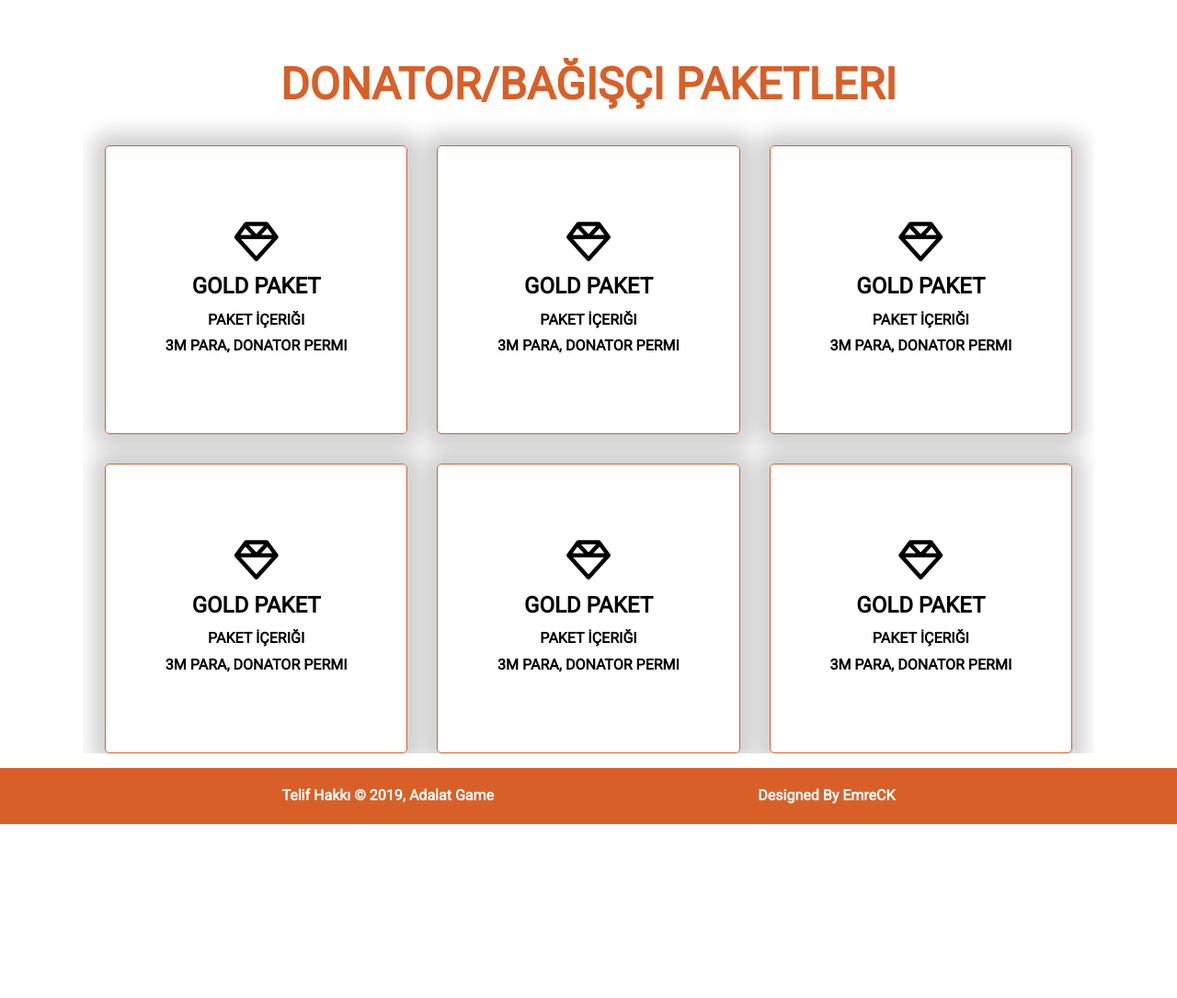
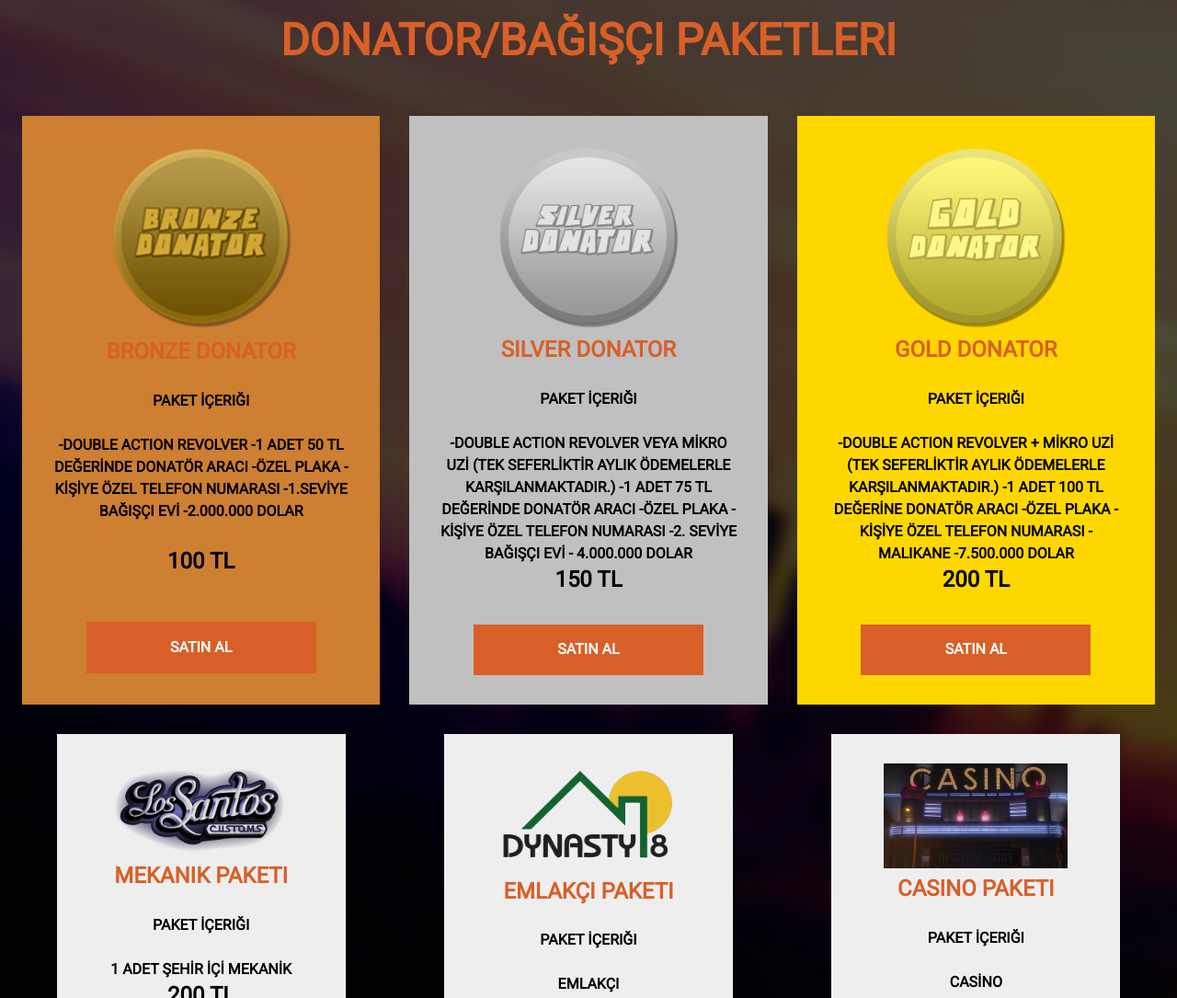
Before and after one commit to EmreCKE/AdaletRoleplaySite, a website: page dist/index.html in a window 1280 px wide. Shown: the part 1260-2345 px from the top of the page at 92% size. Before the commit the page ends 2156 px from the top, so only its background shows below. Drawn offline with nearby package versions, Linux system fonts and the light colour scheme.

Commit message:
Initial commit

```diff
--- a/scss/main.scss
+++ b/scss/main.scss
@@ -33,9 +33,10 @@ a {
     font-weight: bold;
     text-transform: uppercase;
     background: $main-color;
-    padding: 1rem;
     display: inline-block;
     width: 250px;
+    padding: 1rem;
+    cursor: pointer;
 }
 
 .btn-light {
@@ -55,7 +56,7 @@ a {
     justify-content: space-around;
     align-items: center;
     position: fixed;
-    z-index: 1;
+    z-index: 99;
     width: 100%;
     top: 0;
     padding: 0.5rem;
@@ -92,18 +93,13 @@ a {
             top: 70%;
             left: 29%;
             padding: 1rem;
-            .btn {
-                margin-right: 6rem;
+            a {
+                color: #fff;
+                margin-right: 5rem;
                 transition: all 0.6s;
-                a {
-                    transition: all 0.6s;
-                    color: #fff;
-                }
                 &:hover {
                     background: #fff;
-                }
-                &:hover a {
-                    color: black;
+                    color: $main-color;
                 }
             }
         }
@@ -144,37 +140,87 @@ a {
         }
     }
     &-donator {
-        margin-top: 3rem;
-        text-align: center;
+        padding-bottom: 1rem;
+        .container {
+            max-width: 1300px;
+        }
+        .btn {
+            margin-top: 2rem;
+        }
+        background: url("/dist/img/gta\ ucurum.jpg") no-repeat center center/cover;
         h1 {
+            padding: 1rem;
             font-size: 3rem;
+            color: $main-color;
+            text-align: center;
             text-transform: uppercase;
-            padding: 1rem;
-            color: $main-color;
-            margin-bottom: 1rem;
+        }
+        .overlay {
+            background: rgba(0, 0, 0, 0.7);
+            position: relative;
+            top: 0;
+            left: 0;
+            width: 100%;
+            height: 100%;
+            z-index: 1;
         }
         .donators {
+            margin-top: 2rem;
             display: grid;
             grid-template-columns: repeat(3, 1fr);
             grid-gap: 2rem;
-            font-weight: 800;
-            text-transform: uppercase;
-            .donator {
-                line-height: 1.8;
-                box-shadow: h2 {
-                    font-size: 2.4rem;
-                    text-transform: uppercase;
-                }
-                padding: 5rem 1rem;
-                border: 1px solid $main-color;
-                border-radius: 5px;
-                transition: all 1s;
-                -webkit-box-shadow: 0px 0px 21px 13px rgba(0, 0, 0, 0.19);
-                -moz-box-shadow: 0px 0px 21px 13px rgba(0, 0, 0, 0.19);
-                box-shadow: 0px 0px 21px 13px rgba(0, 0, 0, 0.19);
+            color: #fff;
+            img {
+                width: 200px;
+            }
+            a {
+                color: #fff;
+                transition: all 0.7s;
                 &:hover {
                     background: $main-color;
-                    color: #fff;
+                    color: black;
+                }
+            }
+            .donator {
+                margin: 0 auto;
+                padding: 2rem;
+                text-align: center;
+                font-weight: bold;
+                text-transform: uppercase;
+                transition: all 0.6s;
+                color: black;
+                background: #eee;
+                &:nth-child(1) {
+                    background: #cd7f32;
+                    .btn {
+                        margin-top: 3rem;
+                    }
+                }
+                &:nth-child(2) {
+                    background: silver;
+                }
+                &:nth-child(3) {
+                    background: gold;
+                }
+                &:hover {
+                    background: #fff;
+                    color: $main-color;
+                    transform: scale(1.1);
+                }
+                &:hover h4 {
+                    color: $main-color;
+                }
+                h4 {
+                    font-size: 1.5rem;
+                    color: $main-color;
+                    transition: all 0.6s;
+                }
+                .donator-content {
+                    line-height: 1.5;
+                    font-size: 1rem;
+                }
+                .price {
+                    font-size: 1.5rem;
                 }
             }
         }
@@ -182,7 +228,6 @@ a {
 }
 
 footer {
-    margin-top: 1rem;
     background: $main-color;
     color: #fff;
     display: flex;
```
Also changed, not shown: dist/css/main.css, dist/favicon.ico (added), dist/img/Adalet Logo.png (deleted), dist/img/AdaletRoleplayLogo.png (added), dist/img/Bronze Donator.png (added), dist/img/Gold Donator.png (added), dist/img/Silver Donator.png (added), dist/img/casino.jpg (added), dist/img/customs.png (added), dist/img/dynasty8.png (added), dist/img/gta ucurum.jpg (added), dist/index.html, dist/js/scroll.js (added).
